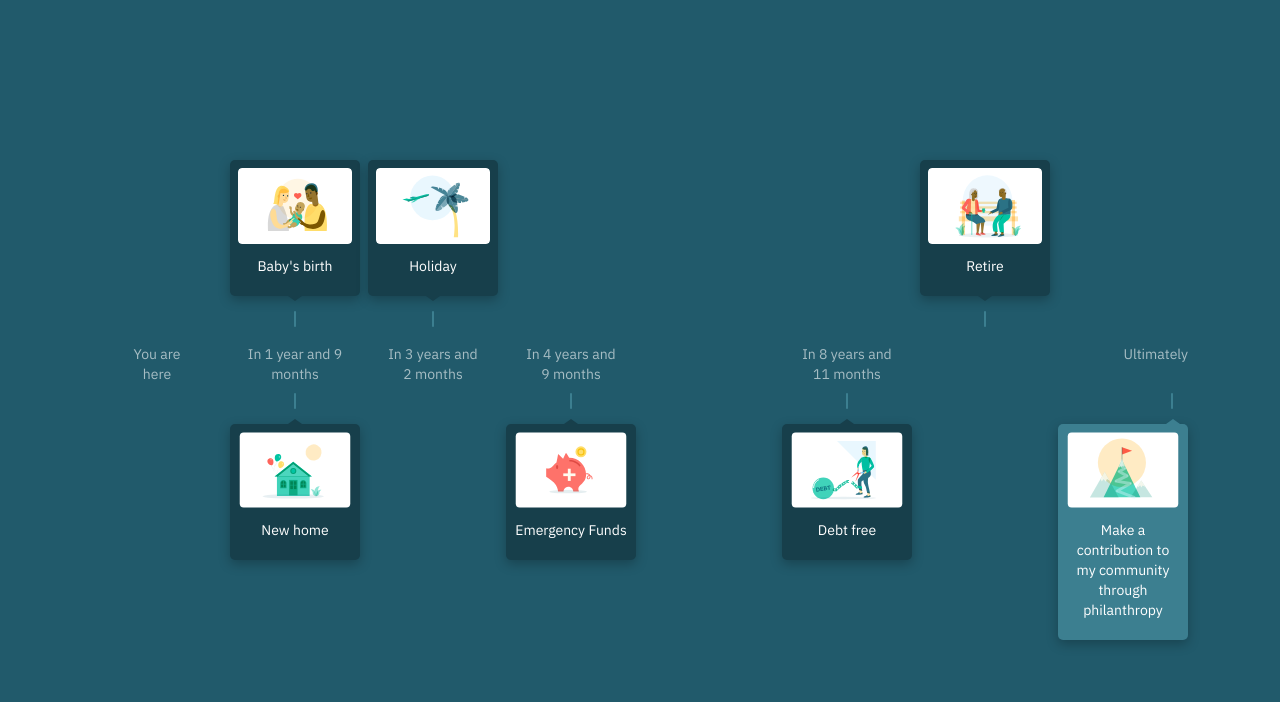
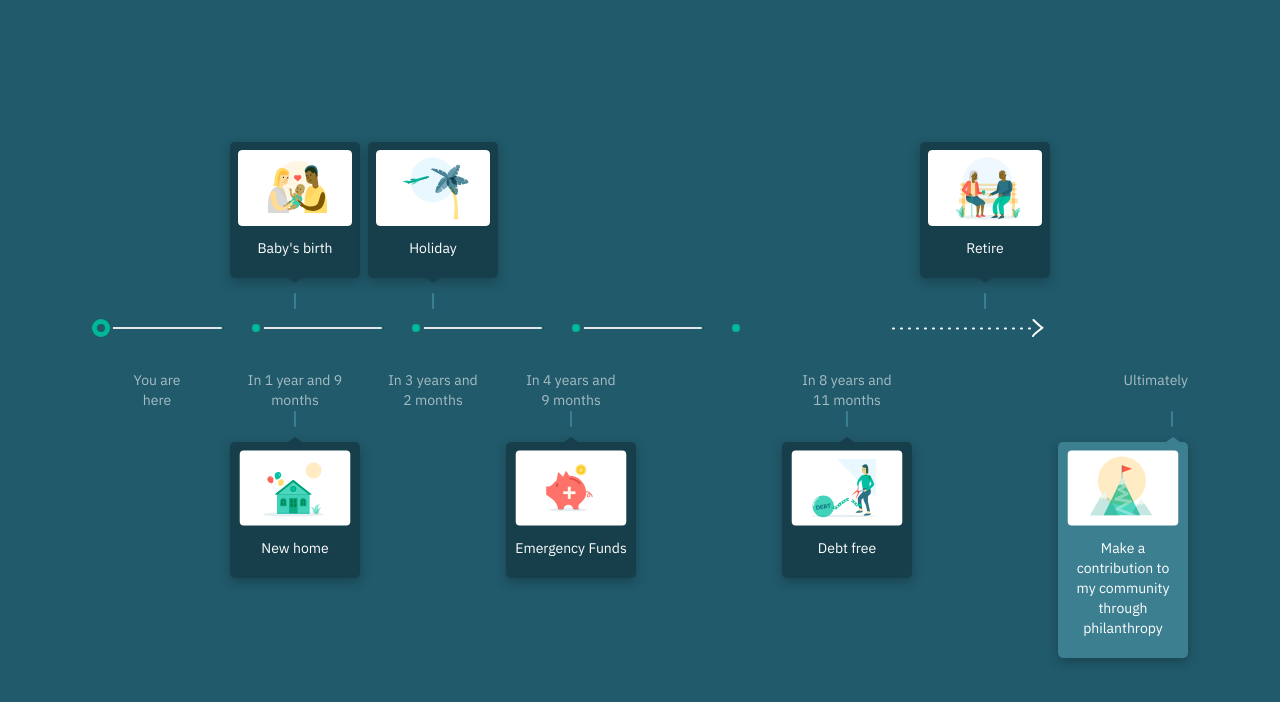
Before and after one commit to jonson-ncube/frontend-figma-tech, a React (Create React App) app: page / in a window 1280 px wide. Shown: the top 702 px of the page. Built offline with nearby package versions, Linux system fonts and the light colour scheme.

Commit message:
style: update layout spacing in App component and restore ProgressSteps rendering

```diff
--- a/src/App.tsx
+++ b/src/App.tsx
@@ -34,7 +34,7 @@ function App() {
 
   return (
     <main className="flex justify-center items-center h-screen">
-      <div className="flex flex-col gap-10">
+      <div className="flex flex-col gap-[32px]">
         <div className="grid gap-2 grid-cols-8">
           <div></div>
           <div>{topCardsRender[0]}</div>
@@ -46,7 +46,7 @@ function App() {
           <div></div>
           <div></div>
         </div>
-        {/* <ProgressSteps /> */}
+        <ProgressSteps />
 
         <div className="grid gap-2 grid-cols-8">
           {goals.map(({ label }, index) => (
--- a/src/components/StepCirle.tsx
+++ b/src/components/StepCirle.tsx
@@ -1,11 +1,15 @@
 export default function StepCircle({ active }: { active?: boolean }) {
   return (
-    <div
-      className={`flex items-center justify-center rounded-full ${
-        active ? "bg-[#00B897] w-[18px] h-[18px]" : "bg-[#00B897] w-[8px] h-[8px]"
-      }`}
-    >
-      {active && <div className="w-[8px] h-[8px] rounded-full bg-[#173F4B]" />}
+    <div className="absolute flex items-center justify-center rounded-full">
+      <div className="absolute w-4 h-4 bg-[#215A6B] rounded-full" />
+
+      <div
+        className={`flex z-50 items-center justify-center rounded-full ${
+          active ? "bg-[#00B897] w-[18px] h-[18px] mr-2" : "bg-[#00B897] w-2 h-2"
+        }`}
+      >
+        {active && <div className="w-2 h-2 rounded-full bg-[#215A6B]" />}
+      </div>
     </div>
   );
 }
```
